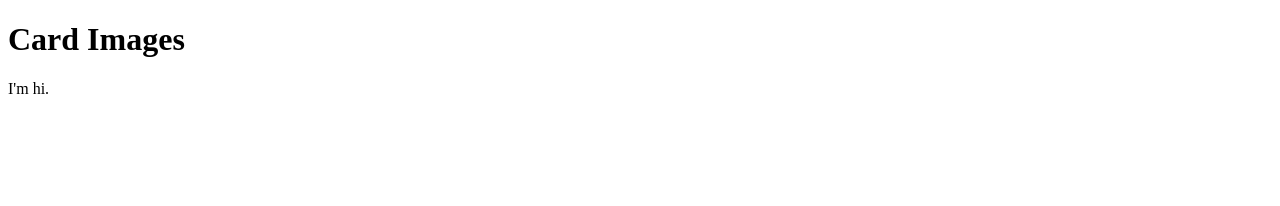
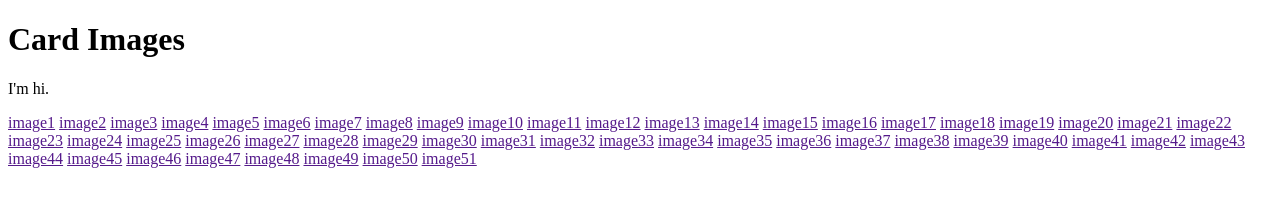
Before and after one commit to dragonight01/dragonight01.github.io, a plain HTML site: page cardimages.html in a window 1280 px wide. Drawn offline with Linux system fonts and the light colour scheme.

Commit message:
Fixed cardimages link in index, added text for all image links

```diff
--- a/cardimages.html
+++ b/cardimages.html
@@ -3,56 +3,56 @@
 	<body>
 		<h1>Card Images</h1>
 		<p>I'm hi.</p>
-		<a href "https://raw.githubusercontent.com/dragonight01/dragonight01.github.io/master/cardimages/S101.jpg"/>
-		<a href "https://raw.githubusercontent.com/dragonight01/dragonight01.github.io/master/cardimages/S102.jpg"/>
-		<a href "https://raw.githubusercontent.com/dragonight01/dragonight01.github.io/master/cardimages/S103.jpg"/>
-		<a href "https://raw.githubusercontent.com/dragonight01/dragonight01.github.io/master/cardimages/S104.jpg"/>
-		<a href "https://raw.githubusercontent.com/dragonight01/dragonight01.github.io/master/cardimages/S105.jpg"/>
-		<a href "https://raw.githubusercontent.com/dragonight01/dragonight01.github.io/master/cardimages/S106.jpg"/>
-		<a href "https://raw.githubusercontent.com/dragonight01/dragonight01.github.io/master/cardimages/S107.jpg"/>
-		<a href "https://raw.githubusercontent.com/dragonight01/dragonight01.github.io/master/cardimages/S108.jpg"/>
-		<a href "https://raw.githubusercontent.com/dragonight01/dragonight01.github.io/master/cardimages/S109.jpg"/>
-		<a href "https://raw.githubusercontent.com/dragonight01/dragonight01.github.io/master/cardimages/S110.jpg"/>
-		<a href "https://raw.githubusercontent.com/dragonight01/dragonight01.github.io/master/cardimages/S111.jpg"/>
-		<a href "https://raw.githubusercontent.com/dragonight01/dragonight01.github.io/master/cardimages/S112.jpg"/>
-		<a href "https://raw.githubusercontent.com/dragonight01/dragonight01.github.io/master/cardimages/S113.jpg"/>
-		<a href "https://raw.githubusercontent.com/dragonight01/dragonight01.github.io/master/cardimages/S114.jpg"/>
-		<a href "https://raw.githubusercontent.com/dragonight01/dragonight01.github.io/master/cardimages/S115.jpg"/>
-		<a href "https://raw.githubusercontent.com/dragonight01/dragonight01.github.io/master/cardimages/S116.jpg"/>
-		<a href "https://raw.githubusercontent.com/dragonight01/dragonight01.github.io/master/cardimages/S117.jpg"/>
-		<a href "https://raw.githubusercontent.com/dragonight01/dragonight01.github.io/master/cardimages/S118.jpg"/>
-		<a href "https://raw.githubusercontent.com/dragonight01/dragonight01.github.io/master/cardimages/S119.jpg"/>
-		<a href "https://raw.githubusercontent.com/dragonight01/dragonight01.github.io/master/cardimages/S120.jpg"/>
-		<a href "https://raw.githubusercontent.com/dragonight01/dragonight01.github.io/master/cardimages/S121.jpg"/>
-		<a href "https://raw.githubusercontent.com/dragonight01/dragonight01.github.io/master/cardimages/S122.jpg"/>
-		<a href "https://raw.githubusercontent.com/dragonight01/dragonight01.github.io/master/cardimages/S123.jpg"/>
-		<a href "https://raw.githubusercontent.com/dragonight01/dragonight01.github.io/master/cardimages/S124.jpg"/>
-		<a href "https://raw.githubusercontent.com/dragonight01/dragonight01.github.io/master/cardimages/S125.jpg"/>
-		<a href "https://raw.githubusercontent.com/dragonight01/dragonight01.github.io/master/cardimages/S126.jpg"/>
-		<a href "https://raw.githubusercontent.com/dragonight01/dragonight01.github.io/master/cardimages/S127.jpg"/>
-		<a href "https://raw.githubusercontent.com/dragonight01/dragonight01.github.io/master/cardimages/S128.jpg"/>
-		<a href "https://raw.githubusercontent.com/dragonight01/dragonight01.github.io/master/cardimages/S129.jpg"/>
-		<a href "https://raw.githubusercontent.com/dragonight01/dragonight01.github.io/master/cardimages/S130.jpg"/>
-		<a href "https://raw.githubusercontent.com/dragonight01/dragonight01.github.io/master/cardimages/S131.jpg"/>
-		<a href "https://raw.githubusercontent.com/dragonight01/dragonight01.github.io/master/cardimages/S132.jpg"/>
-		<a href "https://raw.githubusercontent.com/dragonight01/dragonight01.github.io/master/cardimages/S133.jpg"/>
-		<a href "https://raw.githubusercontent.com/dragonight01/dragonight01.github.io/master/cardimages/S134.jpg"/>
-		<a href "https://raw.githubusercontent.com/dragonight01/dragonight01.github.io/master/cardimages/S135.jpg"/>
-		<a href "https://raw.githubusercontent.com/dragonight01/dragonight01.github.io/master/cardimages/S136.jpg"/>
-		<a href "https://raw.githubusercontent.com/dragonight01/dragonight01.github.io/master/cardimages/S137.jpg"/>
-		<a href "https://raw.githubusercontent.com/dragonight01/dragonight01.github.io/master/cardimages/S138.jpg"/>
-		<a href "https://raw.githubusercontent.com/dragonight01/dragonight01.github.io/master/cardimages/S139.jpg"/>
-		<a href "https://raw.githubusercontent.com/dragonight01/dragonight01.github.io/master/cardimages/S140.jpg"/>
-		<a href "https://raw.githubusercontent.com/dragonight01/dragonight01.github.io/master/cardimages/S141.jpg"/>
-		<a href "https://raw.githubusercontent.com/dragonight01/dragonight01.github.io/master/cardimages/S142.jpg"/>
-		<a href "https://raw.githubusercontent.com/dragonight01/dragonight01.github.io/master/cardimages/S143.jpg"/>
-		<a href "https://raw.githubusercontent.com/dragonight01/dragonight01.github.io/master/cardimages/S144.jpg"/>
-		<a href "https://raw.githubusercontent.com/dragonight01/dragonight01.github.io/master/cardimages/S145.jpg"/>
-		<a href "https://raw.githubusercontent.com/dragonight01/dragonight01.github.io/master/cardimages/S146.jpg"/>
-		<a href "https://raw.githubusercontent.com/dragonight01/dragonight01.github.io/master/cardimages/S147.jpg"/>
-		<a href "https://raw.githubusercontent.com/dragonight01/dragonight01.github.io/master/cardimages/S148.jpg"/>
-		<a href "https://raw.githubusercontent.com/dragonight01/dragonight01.github.io/master/cardimages/S149.jpg"/>
-		<a href "https://raw.githubusercontent.com/dragonight01/dragonight01.github.io/master/cardimages/S150.jpg"/>
-		<a href "https://raw.githubusercontent.com/dragonight01/dragonight01.github.io/master/cardimages/S151.jpg"/>
+		<a href "https://raw.githubusercontent.com/dragonight01/dragonight01.github.io/master/cardimages/S101.jpg">image1</a>
+		<a href "https://raw.githubusercontent.com/dragonight01/dragonight01.github.io/master/cardimages/S102.jpg">image2</a>
+		<a href "https://raw.githubusercontent.com/dragonight01/dragonight01.github.io/master/cardimages/S103.jpg">image3</a>
+		<a href "https://raw.githubusercontent.com/dragonight01/dragonight01.github.io/master/cardimages/S104.jpg">image4</a>
+		<a href "https://raw.githubusercontent.com/dragonight01/dragonight01.github.io/master/cardimages/S105.jpg">image5</a>
+		<a href "https://raw.githubusercontent.com/dragonight01/dragonight01.github.io/master/cardimages/S106.jpg">image6</a>
+		<a href "https://raw.githubusercontent.com/dragonight01/dragonight01.github.io/master/cardimages/S107.jpg">image7</a>
+		<a href "https://raw.githubusercontent.com/dragonight01/dragonight01.github.io/master/cardimages/S108.jpg">image8</a>
+		<a href "https://raw.githubusercontent.com/dragonight01/dragonight01.github.io/master/cardimages/S109.jpg">image9</a>
+		<a href "https://raw.githubusercontent.com/dragonight01/dragonight01.github.io/master/cardimages/S110.jpg">image10</a>
+		<a href "https://raw.githubusercontent.com/dragonight01/dragonight01.github.io/master/cardimages/S111.jpg">image11</a>
+		<a href "https://raw.githubusercontent.com/dragonight01/dragonight01.github.io/master/cardimages/S112.jpg">image12</a>
+		<a href "https://raw.githubusercontent.com/dragonight01/dragonight01.github.io/master/cardimages/S113.jpg">image13</a>
+		<a href "https://raw.githubusercontent.com/dragonight01/dragonight01.github.io/master/cardimages/S114.jpg">image14</a>
+		<a href "https://raw.githubusercontent.com/dragonight01/dragonight01.github.io/master/cardimages/S115.jpg">image15</a>
+		<a href "https://raw.githubusercontent.com/dragonight01/dragonight01.github.io/master/cardimages/S116.jpg">image16</a>
+		<a href "https://raw.githubusercontent.com/dragonight01/dragonight01.github.io/master/cardimages/S117.jpg">image17</a>
+		<a href "https://raw.githubusercontent.com/dragonight01/dragonight01.github.io/master/cardimages/S118.jpg">image18</a>
+		<a href "https://raw.githubusercontent.com/dragonight01/dragonight01.github.io/master/cardimages/S119.jpg">image19</a>
+		<a href "https://raw.githubusercontent.com/dragonight01/dragonight01.github.io/master/cardimages/S120.jpg">image20</a>
+		<a href "https://raw.githubusercontent.com/dragonight01/dragonight01.github.io/master/cardimages/S121.jpg">image21</a>
+		<a href "https://raw.githubusercontent.com/dragonight01/dragonight01.github.io/master/cardimages/S122.jpg">image22</a>
+		<a href "https://raw.githubusercontent.com/dragonight01/dragonight01.github.io/master/cardimages/S123.jpg">image23</a>
+		<a href "https://raw.githubusercontent.com/dragonight01/dragonight01.github.io/master/cardimages/S124.jpg">image24</a>
+		<a href "https://raw.githubusercontent.com/dragonight01/dragonight01.github.io/master/cardimages/S125.jpg">image25</a>
+		<a href "https://raw.githubusercontent.com/dragonight01/dragonight01.github.io/master/cardimages/S126.jpg">image26</a>
+		<a href "https://raw.githubusercontent.com/dragonight01/dragonight01.github.io/master/cardimages/S127.jpg">image27</a>
+		<a href "https://raw.githubusercontent.com/dragonight01/dragonight01.github.io/master/cardimages/S128.jpg">image28</a>
+		<a href "https://raw.githubusercontent.com/dragonight01/dragonight01.github.io/master/cardimages/S129.jpg">image29</a>
+		<a href "https://raw.githubusercontent.com/dragonight01/dragonight01.github.io/master/cardimages/S130.jpg">image30</a>
+		<a href "https://raw.githubusercontent.com/dragonight01/dragonight01.github.io/master/cardimages/S131.jpg">image31</a>
+		<a href "https://raw.githubusercontent.com/dragonight01/dragonight01.github.io/master/cardimages/S132.jpg">image32</a>
+		<a href "https://raw.githubusercontent.com/dragonight01/dragonight01.github.io/master/cardimages/S133.jpg">image33</a>
+		<a href "https://raw.githubusercontent.com/dragonight01/dragonight01.github.io/master/cardimages/S134.jpg">image34</a>
+		<a href "https://raw.githubusercontent.com/dragonight01/dragonight01.github.io/master/cardimages/S135.jpg">image35</a>
+		<a href "https://raw.githubusercontent.com/dragonight01/dragonight01.github.io/master/cardimages/S136.jpg">image36</a>
+		<a href "https://raw.githubusercontent.com/dragonight01/dragonight01.github.io/master/cardimages/S137.jpg">image37</a>
+		<a href "https://raw.githubusercontent.com/dragonight01/dragonight01.github.io/master/cardimages/S138.jpg">image38</a>
+		<a href "https://raw.githubusercontent.com/dragonight01/dragonight01.github.io/master/cardimages/S139.jpg">image39</a>
+		<a href "https://raw.githubusercontent.com/dragonight01/dragonight01.github.io/master/cardimages/S140.jpg">image40</a>
+		<a href "https://raw.githubusercontent.com/dragonight01/dragonight01.github.io/master/cardimages/S141.jpg">image41</a>
+		<a href "https://raw.githubusercontent.com/dragonight01/dragonight01.github.io/master/cardimages/S142.jpg">image42</a>
+		<a href "https://raw.githubusercontent.com/dragonight01/dragonight01.github.io/master/cardimages/S143.jpg">image43</a>
+		<a href "https://raw.githubusercontent.com/dragonight01/dragonight01.github.io/master/cardimages/S144.jpg">image44</a>
+		<a href "https://raw.githubusercontent.com/dragonight01/dragonight01.github.io/master/cardimages/S145.jpg">image45</a>
+		<a href "https://raw.githubusercontent.com/dragonight01/dragonight01.github.io/master/cardimages/S146.jpg">image46</a>
+		<a href "https://raw.githubusercontent.com/dragonight01/dragonight01.github.io/master/cardimages/S147.jpg">image47</a>
+		<a href "https://raw.githubusercontent.com/dragonight01/dragonight01.github.io/master/cardimages/S148.jpg">image48</a>
+		<a href "https://raw.githubusercontent.com/dragonight01/dragonight01.github.io/master/cardimages/S149.jpg">image49</a>
+		<a href "https://raw.githubusercontent.com/dragonight01/dragonight01.github.io/master/cardimages/S150.jpg">image50</a>
+		<a href "https://raw.githubusercontent.com/dragonight01/dragonight01.github.io/master/cardimages/S151.jpg">image51</a>
 	</body>
 </html>
```
Also changed, not shown: index.html (+1 -1 lines).
